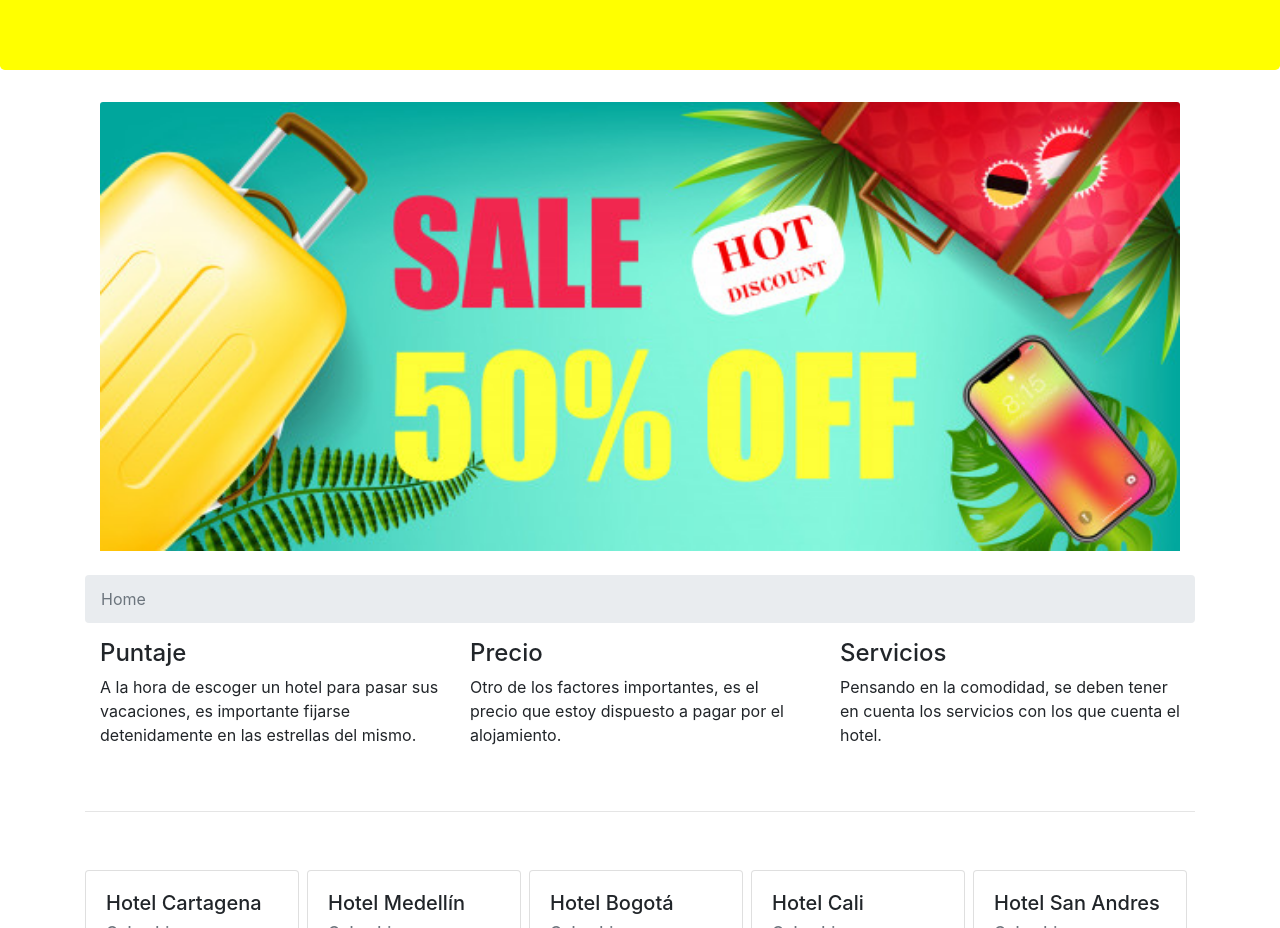
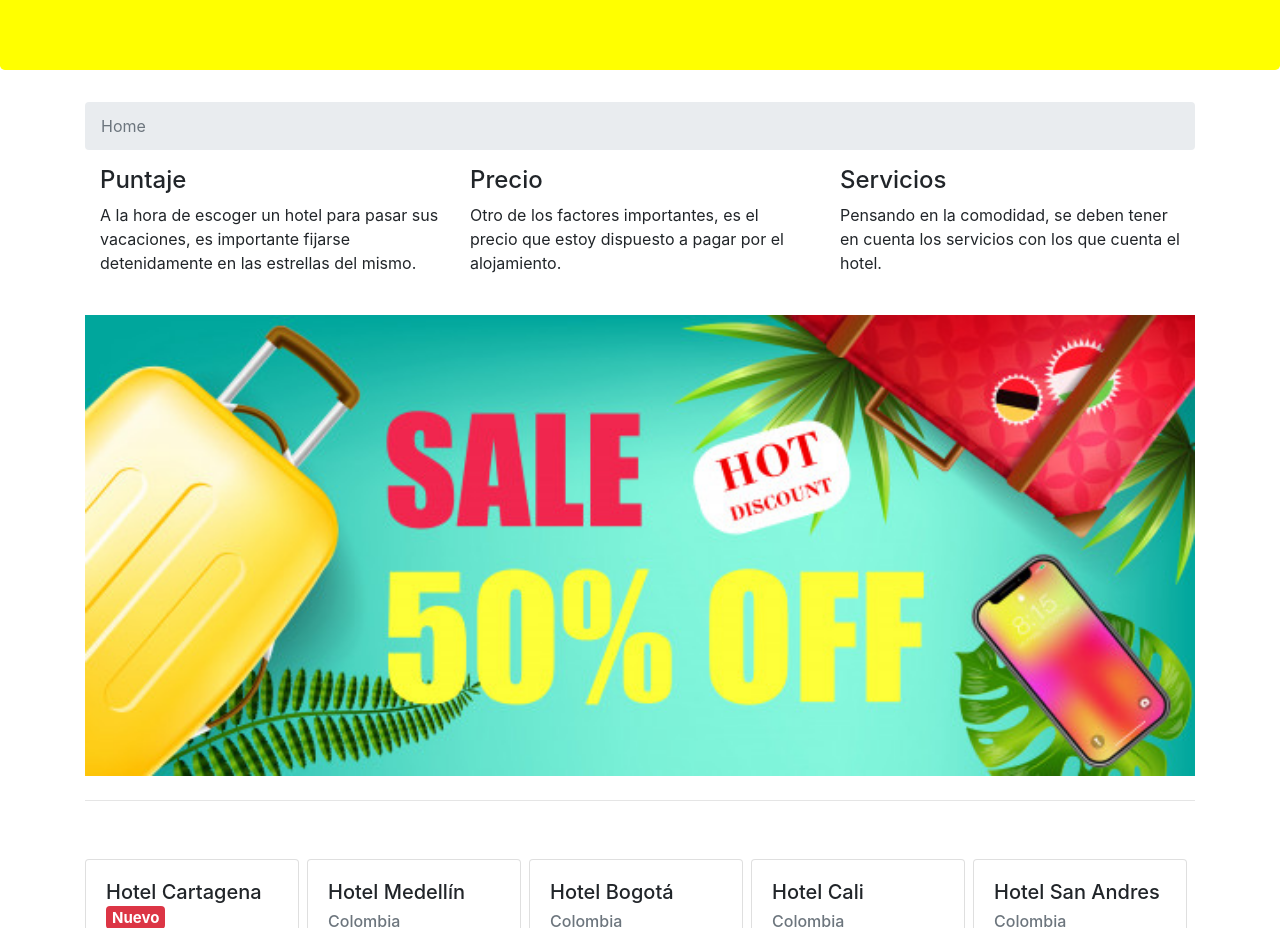
Before and after one commit to StivenManco26/guia-hoteles, a website: page index.html in a window 1280 px wide. Shown: the part 164-1092 px from the top of the page. Drawn offline with nearby package versions, Linux system fonts and the light colour scheme; a web font is replaced by a local one.

Commit message:
se agrega Badges de notificación

```diff
--- a/css/main.css
+++ b/css/main.css
@@ -23,6 +23,11 @@
 	padding-right: 5px;
 }
 
+.img-discount{
+	width: 100%;
+	height: 100%;
+}
+
 footer{
 	padding: 10px 10px 0 10px;
 	background-color: yellow;
--- a/index.html
+++ b/index.html
@@ -41,11 +41,6 @@
     	<h1>Hoteles</h1>
     </div>
     <div class="container">
-      <div class="d-flex">
-        <div class="col-sm mb-4">
-          <img class="card-img-top" src="./images/Discount.jpg">
-      </div>
-    </div>
       <nav ari-label="breadcrumb">
         <ol class="breadcrumb">
           <li class="breadcrumb-item active" aria-current="page">Home</li>
@@ -66,12 +61,13 @@
       		</div>
     	</div>
     	<br>
+      <img class="img-fluid img-discount" alt="Responsive image" src="./images/Discount.jpg">
     	<hr class="my-4">
     	<br>
     	<div class="d-flex flex-wrap">
     		<div class="card card-hotel d-flex flex-column justify-content-between mr-2">
     			<div class="card-body">
-    				<h5 class="card-tittle">Hotel Cartagena</h5>
+    				<h5 class="card-tittle">Hotel Cartagena<span class="badge badge-danger">Nuevo</span></h5>
             <h6 class="card-subtittle text-muted">Colombia</h6>
             <img class="card-img-top" src="./images/Cartagena.jpg">
     				<p class="card-text">Ofrece vistas a la ciudad y está situado en Cartagena, a 9 km del parque principal.</p>
```
